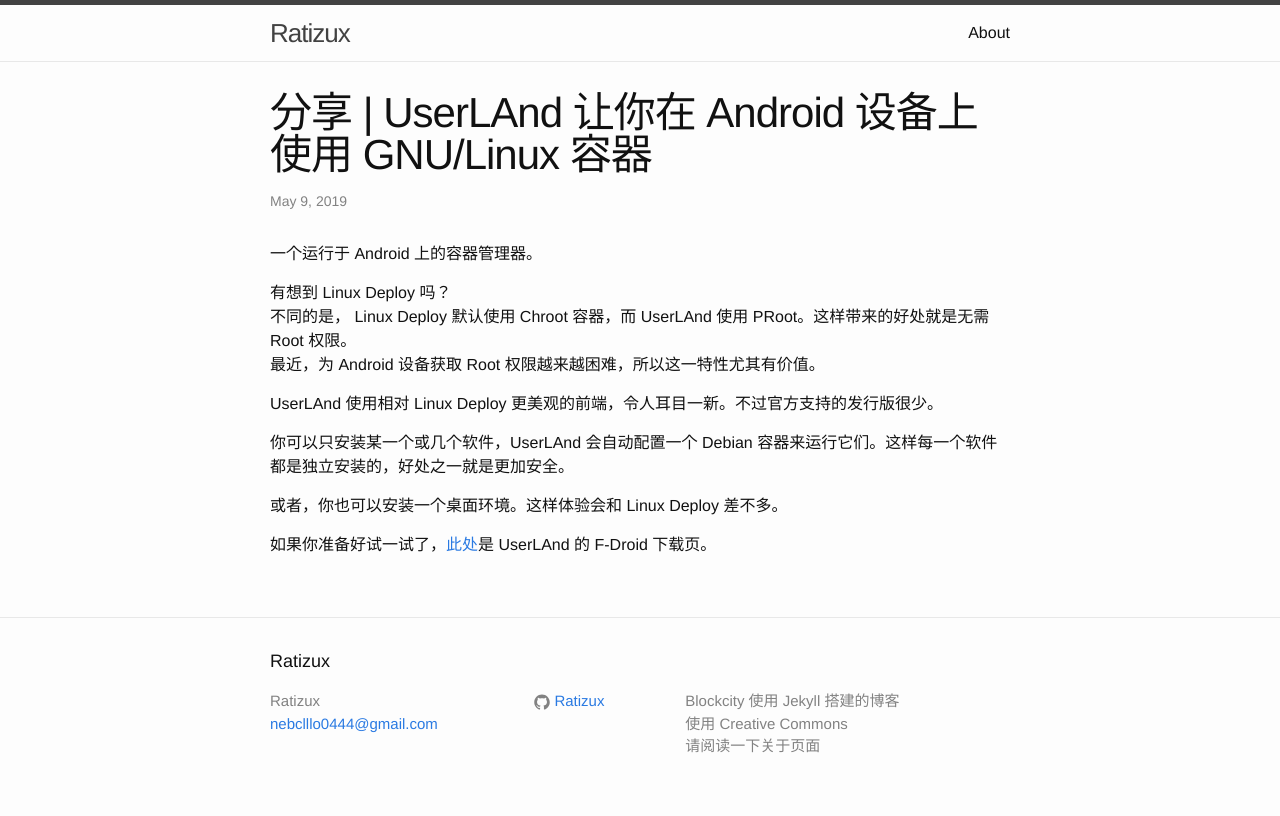
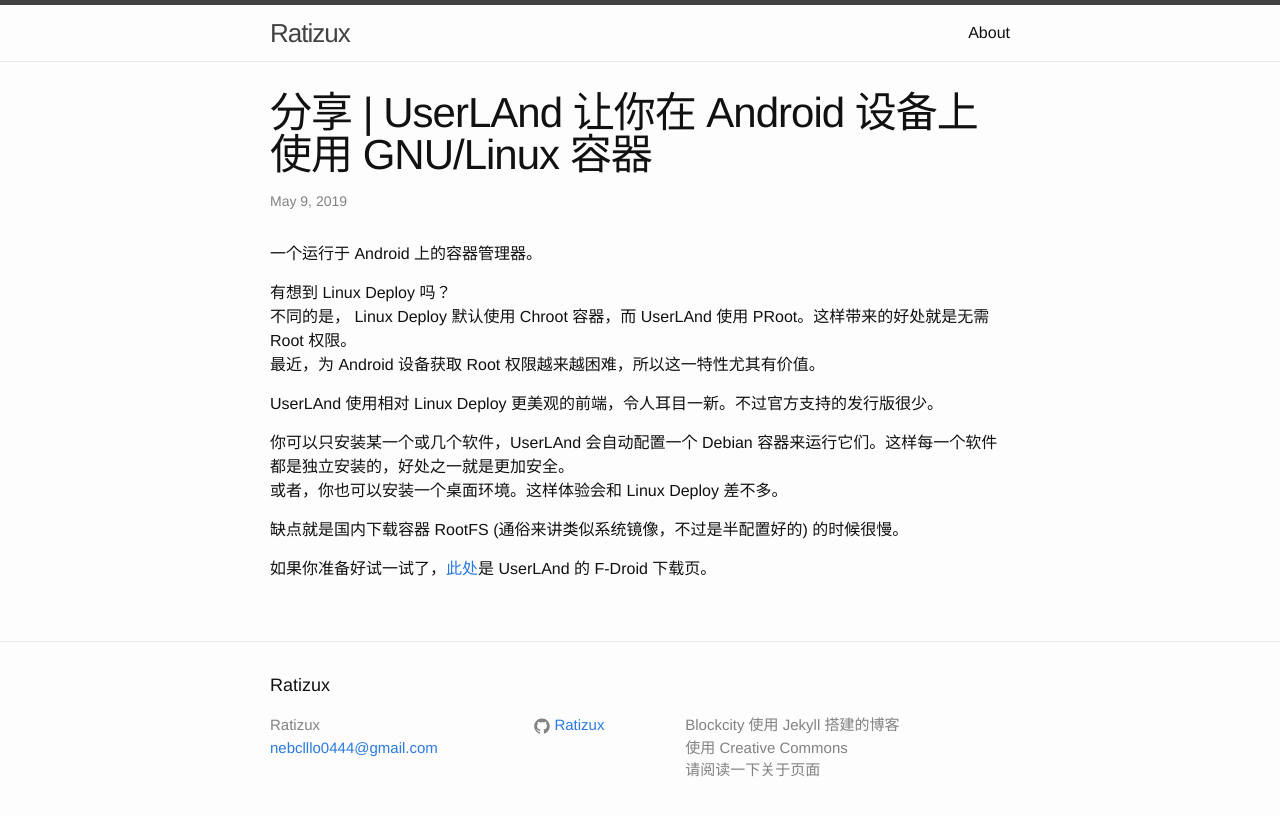
Before and after one commit to Ratizux/Ratizux.github.io, a Jekyll site: the page built from _posts/2019-05-09-1.md, in a window 1280 px wide. Shown: the top 816 px of the page. Built offline with Jekyll 4.4.1, drawn with Linux system fonts in a browser that asks for light colours.

Commit message:
Fixed typo

```diff
--- a/_posts/2019-05-09-1.md
+++ b/_posts/2019-05-09-1.md
@@ -11,7 +11,8 @@
 UserLAnd 使用相对 Linux Deploy 更美观的前端，令人耳目一新。不过官方支持的发行版很少。
 
 你可以只安装某一个或几个软件，UserLAnd 会自动配置一个 Debian 容器来运行它们。这样每一个软件都是独立安装的，好处之一就是更加安全。
-
 或者，你也可以安装一个桌面环境。这样体验会和 Linux Deploy 差不多。
 
+缺点就是国内下载容器 RootFS (通俗来讲类似系统镜像，不过是半配置好的) 的时候很慢。
+
 如果你准备好试一试了，[此处](https://f-droid.org/en/packages/tech.ula/)是 UserLAnd 的 F-Droid 下载页。
```
Also changed, not shown: 2 other files.
